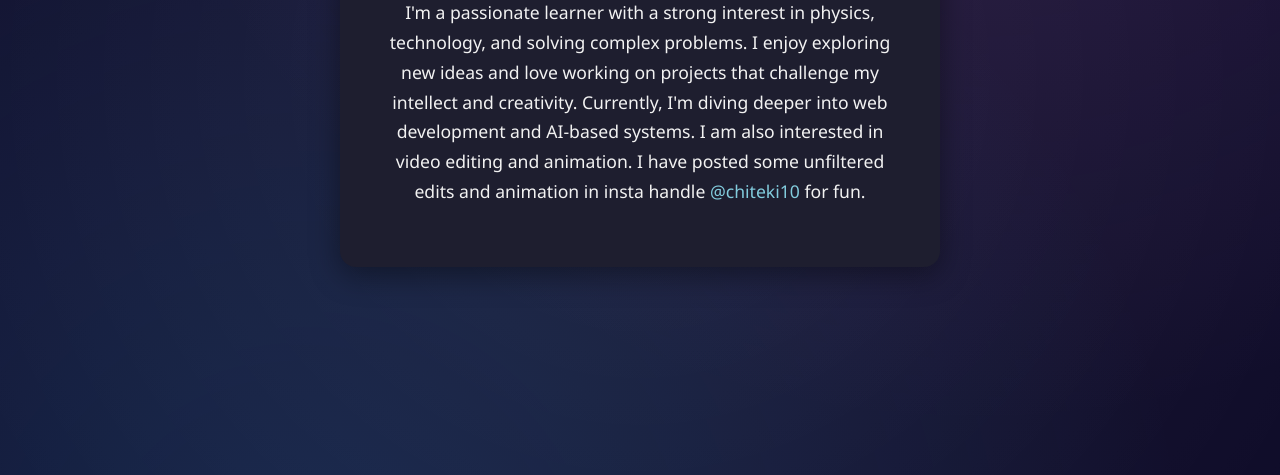
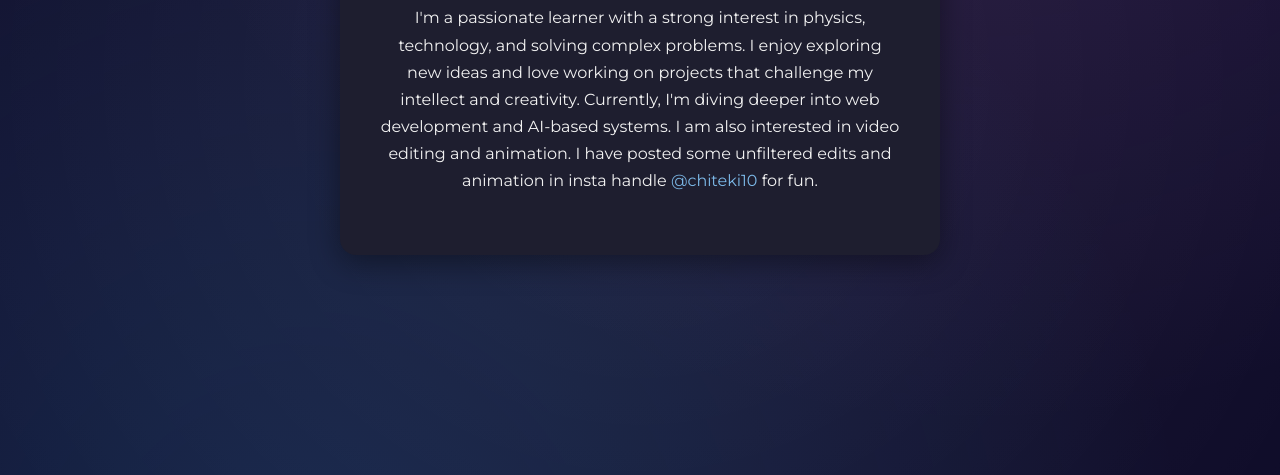
Before and after one commit to Shihab-Sarwar/Intro, a plain HTML site: page index.html in a window 1280 px wide. Shown: the part 325-800 px from the top of the page. Drawn offline with Linux system fonts and the light colour scheme.

Commit message:
Update index.html

```diff
--- a/index.html
+++ b/index.html
@@ -4,13 +4,19 @@
   <meta charset="UTF-8">
   <meta name="viewport" content="width=device-width, initial-scale=1.0">
   <title>My Introduction</title>
+
+  <!-- Google Fonts: Montserrat -->
+  <link rel="preconnect" href="https://fonts.googleapis.com">
+<link rel="preconnect" href="https://fonts.gstatic.com" crossorigin>
+<link href="https://fonts.googleapis.com/css2?family=Montserrat:ital,wght@0,100..900;1,100..900&display=swap" rel="stylesheet">
+
   <style>
     :root {
-      --bg-gradient: linear-gradient(135deg, #0f0c29, #302b63, #24243e);
+      --bg-gradient: linear-gradient(90deg, #0f0c29, #302b63, #24243e);
       --container-bg: #1e1e2f;
       --text-color: #f2f2f2;
-      --accent-color: #9b59b6;
-      --link-color: #82ccdd;
+      --accent-color: #903D99;
+      --link-color: #7CB9E8;
       --shadow: rgba(0, 0, 0, 0.4);
     }
 
@@ -23,7 +29,7 @@
     html, body {
       height: 100%;
       overflow: hidden;
-      font-family: "Segoe UI", Tahoma, Geneva, Verdana, sans-serif;
+      font-family: "Montserrat", sans-serif;
       color: var(--text-color);
     }
 
@@ -86,7 +92,7 @@
     }
 
     p {
-      font-size: 1.1rem;
+      font-size: 1rem;
       line-height: 1.7;
       margin: 20px 0;
       opacity: 0;
@@ -134,4 +140,4 @@
    </p>
   </div>
  </body>
-  </html>
+</html>
```
